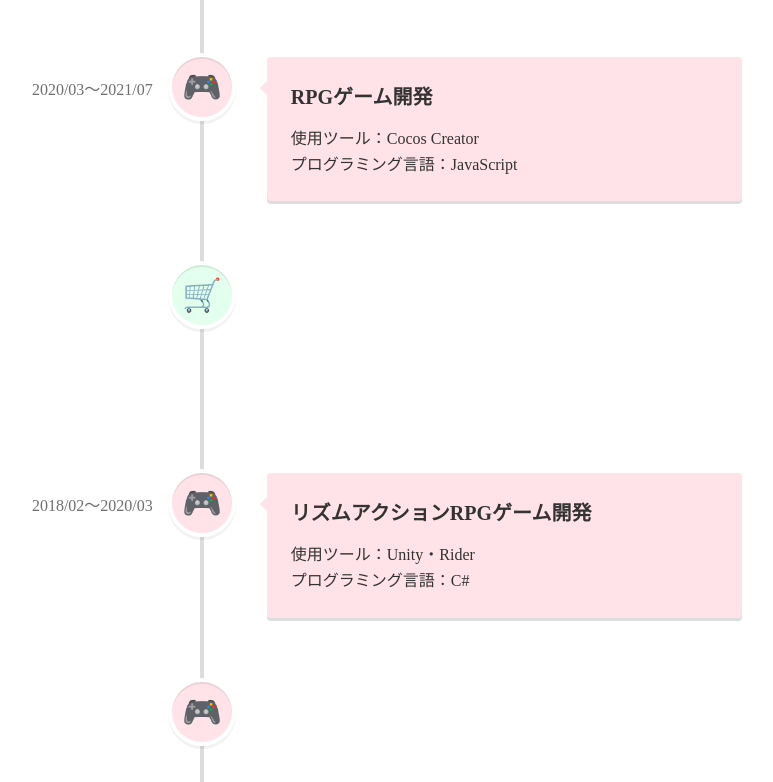
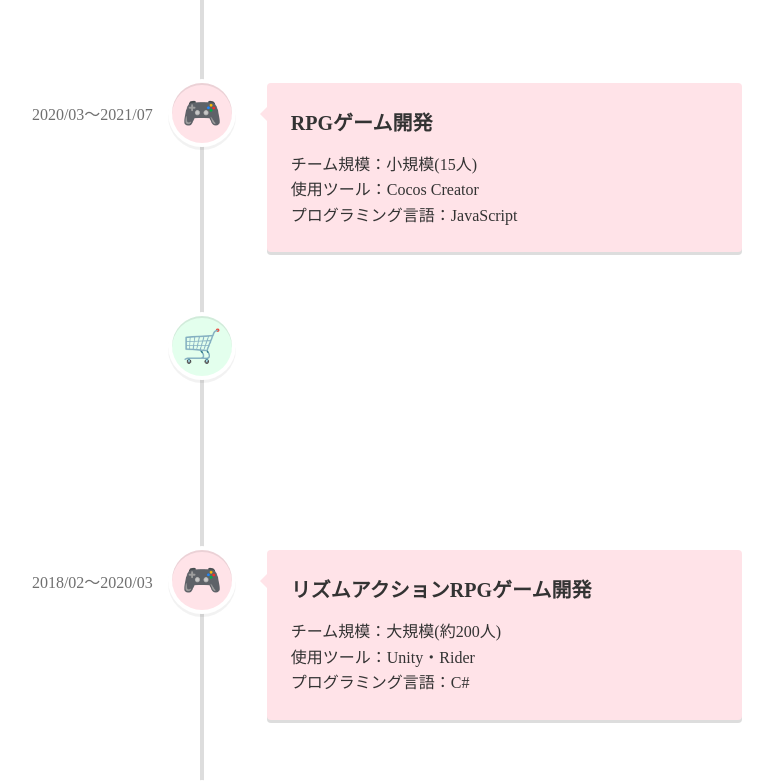
Before and after one commit to syosukecreator/sy-portfolio, a React (Vite) app: page /sy-portfolio/chronology in a window 1280 px wide. Shown: the part 1120-1902 px from the top of the page, without its empty margins (438-1211 px from the left). Built offline with nearby package versions, Linux system fonts and the light colour scheme.

Commit message:
コンテンツを追加

```diff
--- a/src/components/Chronology.tsx
+++ b/src/components/Chronology.tsx
@@ -19,7 +19,8 @@ const timelineElements = [
     id: "girl-game",
     date: "2024/06〜2025/01",
     title: "美少女ゲーム開発",
-    description: "今まで培ってきたスキルを活かしゲームを自分で売るチャレンジをしてみる。企画 → リリースまで全て1人で手がけ、無事リリースしDL数300本を記録する。<br>使用ツール：Unity<br>プログラミング言語：C#",
+    description:
+      "今まで培ってきたスキルを活かしゲームを自分で売るチャレンジをしてみる。企画 → リリースまで全て1人で手がけ、無事リリースしDL数300本を記録する。<br>使用ツール：Unity<br>プログラミング言語：C#",
     color: colors.game,
     icon: icons.game,
   },
@@ -35,7 +36,7 @@ const timelineElements = [
     id: "nft-game",
     date: "2022/08〜2023/11",
     title: "NFTゲーム開発",
-    description: "使用ツール：Cocos Creator<br>プログラミング言語：TypeScript",
+    description: "チーム規模：小規模(10人)<br>使用ツール：Cocos Creator<br>プログラミング言語：TypeScript",
     color: colors.game,
     icon: icons.game,
   },
@@ -59,7 +60,7 @@ const timelineElements = [
     id: "rpg-game",
     date: "2020/03〜2021/07",
     title: "RPGゲーム開発",
-    description: "使用ツール：Cocos Creator<br>プログラミング言語：JavaScript",
+    description: "チーム規模：小規模(15人)<br>使用ツール：Cocos Creator<br>プログラミング言語：JavaScript",
     color: colors.game,
     icon: icons.game,
   },
@@ -67,7 +68,7 @@ const timelineElements = [
     id: "meta-verse-shopping-mall-app",
     date: "2021/07〜2022/03",
     title: "メタバースショッピングモールアプリ開発",
-    description: "使用ツール：Unity・Visual Studio<br>プログラミング言語：C#",
+    description: "チーム規模：中規模(約30⼈)<br>使用ツール：Unity・Visual Studio<br>プログラミング言語：C#",
     color: "#E3FFED",
     icon: "🛒",
   },
@@ -75,7 +76,7 @@ const timelineElements = [
     id: "rithm-action-rpg-game",
     date: "2018/02〜2020/03",
     title: "リズムアクションRPGゲーム開発",
-    description: "使用ツール：Unity・Rider<br>プログラミング言語：C#",
+    description: "チーム規模：大規模(約200⼈)<br>使用ツール：Unity・Rider<br>プログラミング言語：C#",
     color: colors.game,
     icon: icons.game,
   },
@@ -83,7 +84,7 @@ const timelineElements = [
     id: "tower-defense-game",
     date: "2016/04〜2018/01",
     title: "タワーディフェンスゲーム開発",
-    description: "使用ツール：Unity・Visual Studio<br>プログラミング言語：C#",
+    description: "チーム規模：中規模(約30⼈)<br>使用ツール：Unity・Visual Studio<br>プログラミング言語：C#",
     color: colors.game,
     icon: icons.game,
   },
@@ -100,7 +101,7 @@ const timelineElements = [
     date: "2015/08",
     title: "セレッテ退社",
     description:
-      "深夜残業など労働環境が期待と異なる部分があり、体調面も悪化したため退職する。",
+      "深夜残業の常態化など労働環境が期待と異なる部分があり、体調面も悪化したため退職する。",
     color: colors.company,
     icon: icons.company,
   },
@@ -118,7 +119,7 @@ const timelineElements = [
     date: "2014/07〜2014/11",
     title: "美少女育成ゲーム開発",
     description:
-      "使用ツール：Unity・MonoDevelop<br>プログラミング言語：C#・Ruby<br>フレームワーク：Ruby on Rails",
+      "スマホゲームの機能調整・リリース作業を担当する。<br>チーム規模：小規模(2人)<br>担当範囲：フロントエンド<br>使用ツール：Unity・MonoDevelop<br>プログラミング言語：C#・Ruby<br>フレームワーク：Ruby on Rails",
     color: colors.game,
     icon: icons.game,
   },
@@ -127,7 +128,7 @@ const timelineElements = [
     date: "2014/04〜2014/06",
     title: "スノーボードゲーム開発",
     description:
-      "スマホミニゲームの改修を担当。<br>チーム規模：小規模(5人)<br>使用ツール：Unity・MonoDevelop・Android Studio<br>プログラミング言語：C#",
+      "スマホミニゲームのバグ修正や広告機能追加・アイテム追加等の改修を担当する。<br>チーム規模：小規模(5人)<br>担当範囲：フロントエンド<br>使用ツール：Unity・MonoDevelop・Android Studio<br>プログラミング言語：C#",
     color: colors.game,
     icon: icons.game,
   },
@@ -136,7 +137,7 @@ const timelineElements = [
     date: "2014/04",
     title: "セレッテ入社",
     description:
-      "ゲーム開発者になりたかったので、自社ゲームを制作してGoogle Playにリリースしている東京の会社を見つけ入社する。ひとり暮らしを始める。",
+      "自社ゲームを制作している東京の会社を見つけ入社する。東京でひとり暮らしを始める。",
     color: colors.company,
     icon: icons.company,
   },
@@ -145,7 +146,7 @@ const timelineElements = [
     date: "2011/04～2014/03",
     title: "KCS福岡情報専⾨学校在学",
     description:
-      "大学に落ち意気消沈している頃、プログラミングの専門学校がある事を知り元々パソコンが好きでゲーム作りに興味があったのでゲームクリエイター科に入学。",
+      "大学に落ち意気消沈している頃、プログラミングの専門学校がある事を知り元々パソコンが好きでゲーム作りに興味があったのでゲームクリエイター科に入学。プログラミングとゲーム作りに没頭する。",
     color: "#EDE3FF",
     icon: "🏫",
   },
@@ -154,7 +155,7 @@ const timelineElements = [
     date: "2009/04～2011/03",
     title: "浪人時代",
     description:
-      "九州大学を目指し2年浪人するが、勉強の努力実らず二次試験に落ち玉砕。",
+      "九州大学を目指し2年浪人するが、勉強の努力実らず二次試験に落ち玉砕する。",
     color: "#EDE3FF",
     icon: "🏫",
   },
@@ -163,7 +164,7 @@ const timelineElements = [
     date: "2006～2009",
     title: "⻄南学院⾼等学校",
     description:
-      "小中学校まで学年トップ程度の成績があった為、県内の進学校へ入学。しかしFPSゲームとゲーム内MOD制作に没頭し危うく留年しかかる。先生方の慈悲もあって何とか卒業する。",
+      "小中学校と学年上位の成績があった為、県内の進学校へ入学。しかしFPSゲームとゲーム内MOD制作に没頭し危うく留年しそうになる。先生方の慈悲もあって何とか卒業する。",
     color: "#EDE3FF",
     icon: "🏫",
   },
--- a/src/components/Skills.tsx
+++ b/src/components/Skills.tsx
@@ -83,7 +83,7 @@ const Skills = () => {
         </tr>
       </table>
       <p>
-        ※roadmap.shの説明：取り消し線付きグレーの項目：完了 /
+        ※roadmap.shの説明：取り消し線付きグレーの項目：習得済 /
         取り消し線付き青の項目：スキップ / 紫の項目：進行中 / その他：未習得
       </p>
     </div>
```
